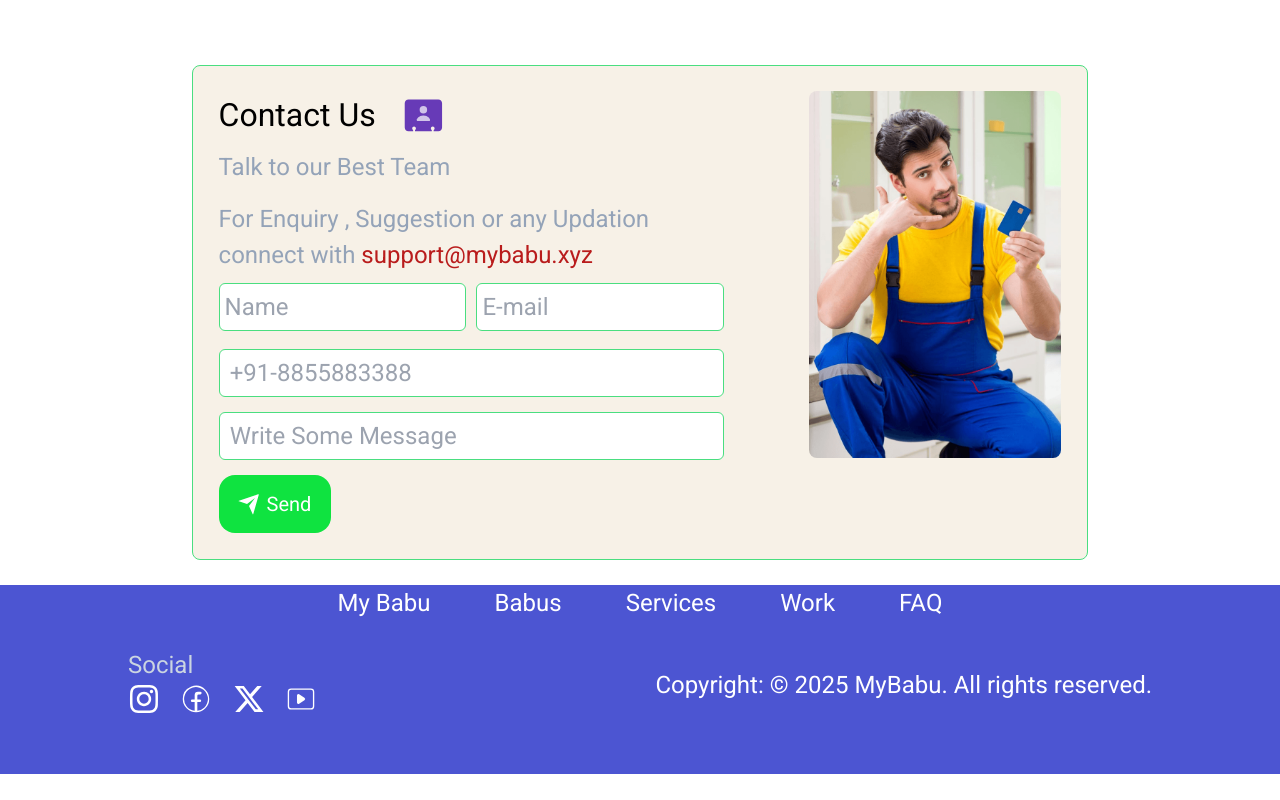
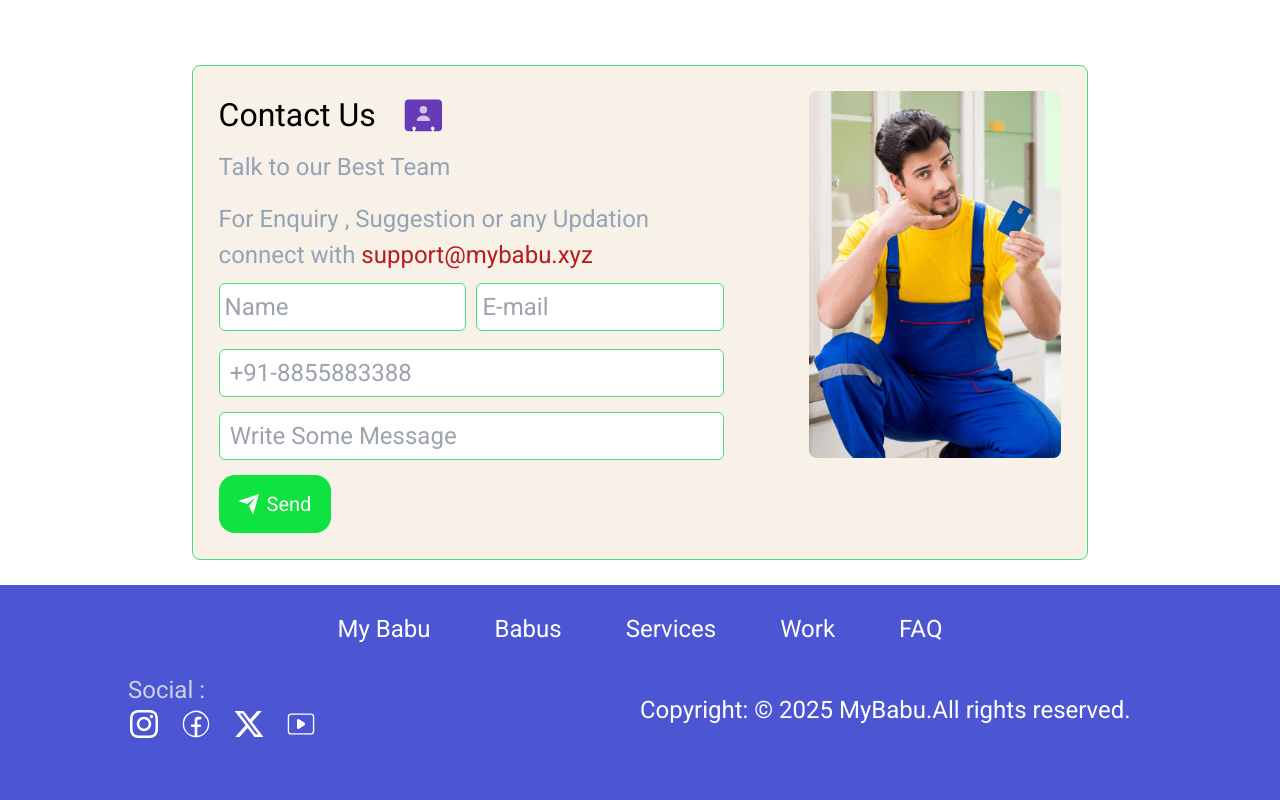
Before and after one commit to suryanshpandey61/Farmer_Site, a React (Create React App) app: page / in a window 1280 px wide. Shown: the part 4621-5421 px from the top of the page. Before the commit the page ends 5395 px from the top, so only its background shows below. Built offline with nearby package versions, Linux system fonts and the light colour scheme; a web font is replaced by a local one.

Commit message:
Footer Updated

```diff
--- a/src/components/Contactus.jsx
+++ b/src/components/Contactus.jsx
@@ -117,7 +117,7 @@ function Contactus() {
             <GrNavigate className="md:text-[3rem] text-[2rem] text-white" />
           </div> */}
           {/* links div  */}
-          <div className="text-white w-[100%] gap-x-[3%] md:gap-x-[5%] mt-[2%] flex  justify-center text-[1rem] md:text-[1.5rem] ">
+          <div className="text-white w-[100%]  gap-x-[3%] md:gap-x-[5%] pt-[2%] flex  justify-center text-[1rem] md:text-[1.5rem] ">
             <div>
               <Link
                 to="mybabu"
@@ -173,8 +173,8 @@ function Contactus() {
         {/* Copyrigth and Socia media links icons div  */}
         <div className="w-[80%]  flex md:flex-row flex-col justify-between items-center mx-auto mt-[2%] pb-[4%]">
           {/* left div for icons  */}
-          <div className="w-[50%]">
-            <h1 className="md:text-[1.5rem] md:flex flex-row md:flex-col text-slate-300">Social</h1>
+          <div className="w-[50%] flex md:flex-col flex-row gap-x-[5%] ">
+            <h1 className="md:text-[1.5rem]  text-slate-300">Social :</h1>
             <div className="flex mb-2  text-white text-[1.5rem] md:text-[2rem] gap-x-[6%] md:gap-x-[4%]">
               <div className="hover:cursor-pointer hover:text-black hover:bg-white rounded-md transition-all duration-500">
                 <FaInstagram />
@@ -191,10 +191,14 @@ function Contactus() {
             </div>
           </div>
 
-
           {/* rigth div for copyrights  */}
-          <div className="text-white md:text-[1.5rem] text-[0.8rem] ">
-              Copyright: © 2025 MyBabu. All rights reserved.
+          <div className="text-white md:text-[1.5rem] md:w-[50%] w-[100%] md:justify-start justify-between text-[0.8rem] flex md:flex-row   ">
+           <div>
+           Copyright: © 2025 MyBabu.
+          </div>
+          <div>
+          All rights reserved.
+          </div>
           </div>
         </div>
       </div>
```
Lines whose indentation alone changed are shown as unchanged.
